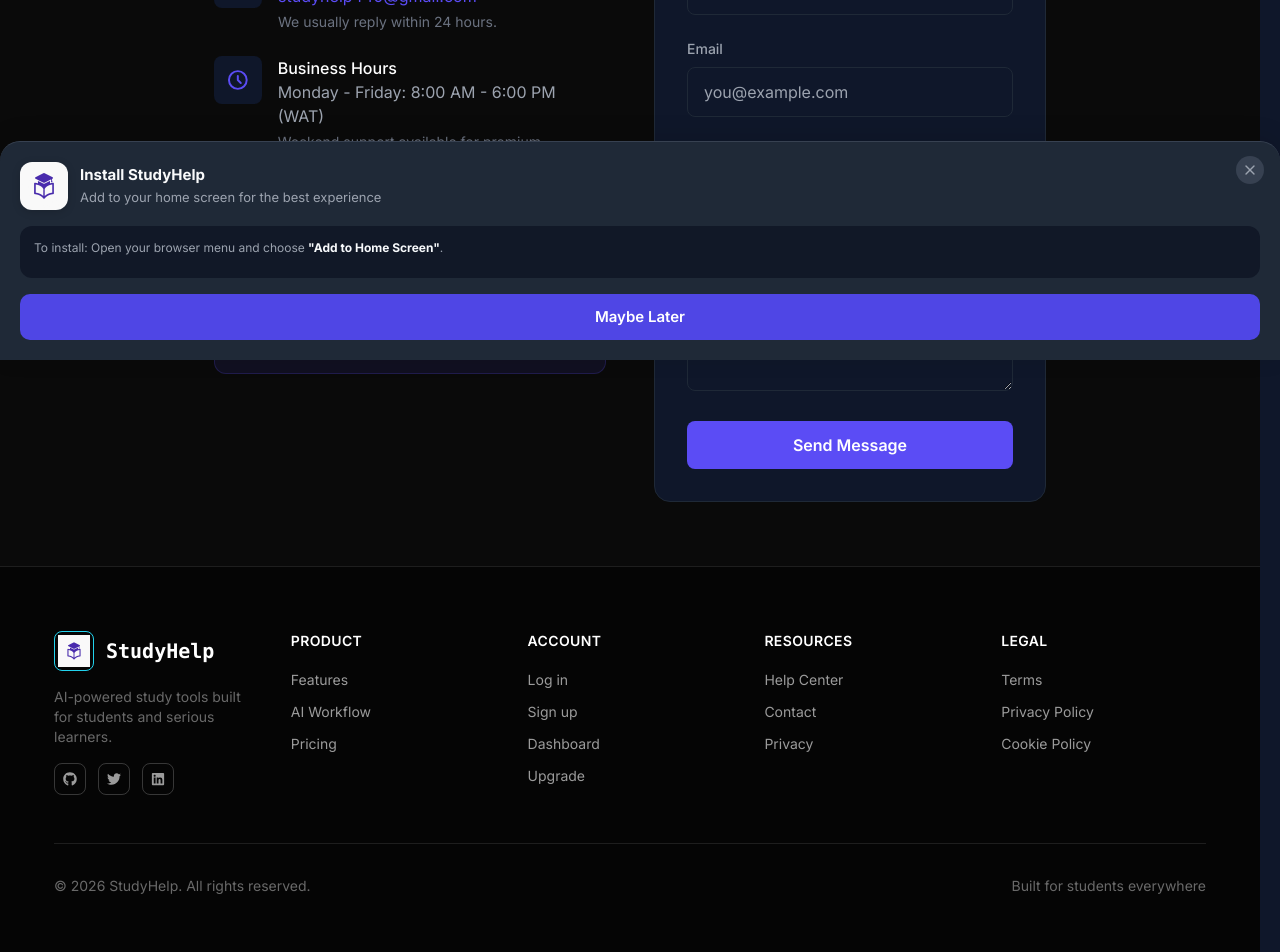
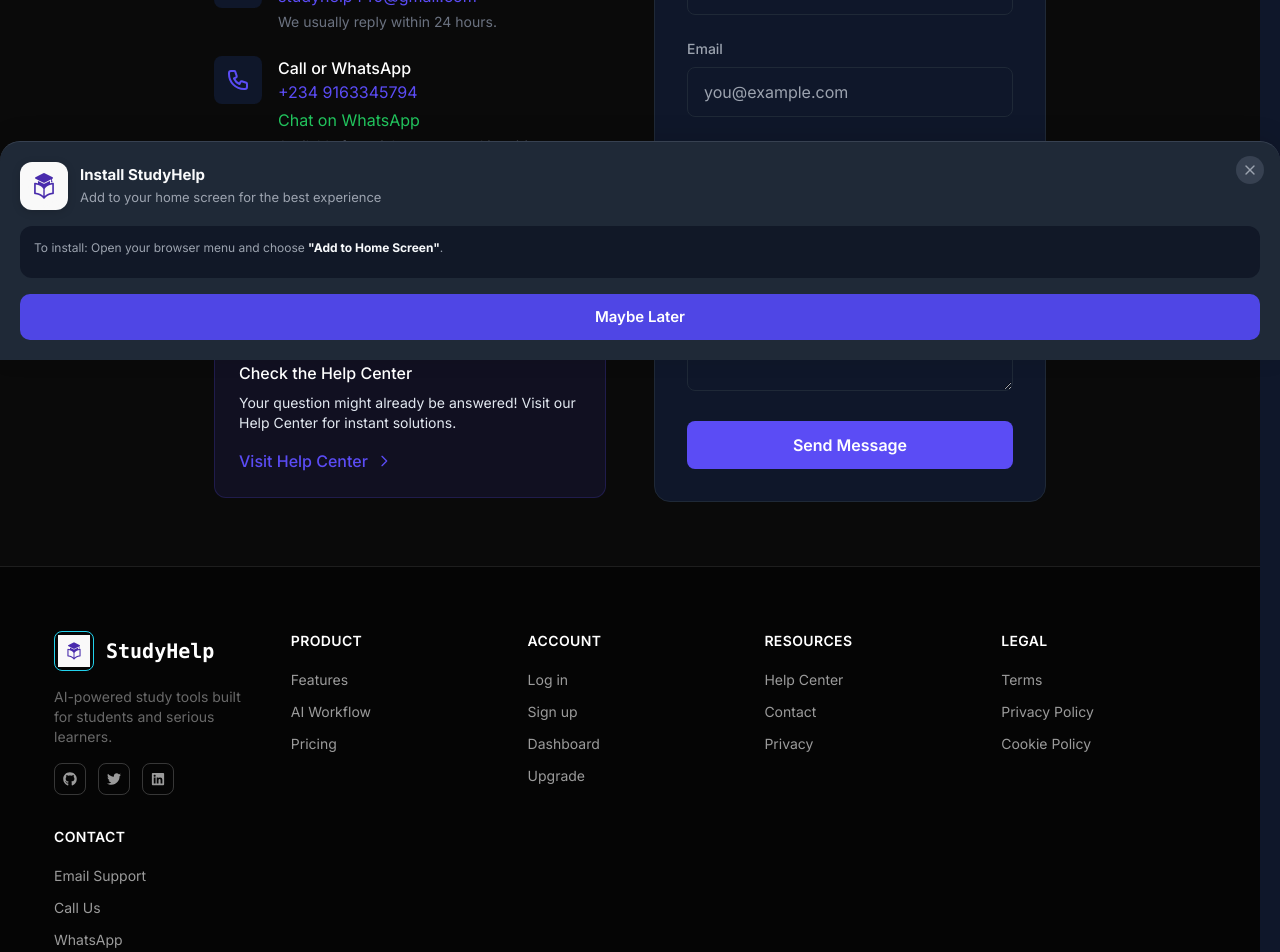
Before and after one commit to Viktor-Kode/studyhubv2, a Next.js app: page /contact in a window 1280 px wide. Shown: the part 440-1392 px from the top of the page. Built offline with nearby package versions, Linux system fonts and the light colour scheme; no server answers.

Commit message:
ntegrated your contact information

```diff
--- a/app/contact/page.tsx
+++ b/app/contact/page.tsx
@@ -26,6 +26,22 @@ export default function ContactPage() {
                   <h3 className="text-white font-medium">Email Support</h3>
                   <a href="mailto:studyhelp440@gmail.com" className="text-[#5B4CF5] hover:underline">studyhelp440@gmail.com</a>
                   <p className="text-sm text-zinc-500 mt-1">We usually reply within 24 hours.</p>
+                </div>
+              </div>
+
+              <div className="flex items-start gap-4">
+                <div className="p-3 bg-zinc-900 rounded-lg text-[#5B4CF5]">
+                  <svg className="w-6 h-6" fill="none" stroke="currentColor" viewBox="0 0 24 24"><path strokeLinecap="round" strokeLinejoin="round" strokeWidth="2" d="M3 5a2 2 0 012-2h3.28a1 1 0 01.948.684l1.498 4.493a1 1 0 01-.502 1.21l-2.257 1.13a11.042 11.042 0 005.516 5.516l1.13-2.257a1 1 0 011.21-.502l4.493 1.498a1 1 0 01.684.949V19a2 2 0 01-2 2h-1C9.716 21 3 14.284 3 6V5z"></path></svg>
+                </div>
+                <div>
+                  <h3 className="text-white font-medium">Call or WhatsApp</h3>
+                  <div className="flex flex-col gap-1">
+                    <a href="tel:+2349163345794" className="text-[#5B4CF5] hover:underline">+234 9163345794</a>
+                    <a href="https://wa.me/2349163345794" target="_blank" rel="noopener noreferrer" className="text-green-500 hover:underline flex items-center gap-1">
+                      Chat on WhatsApp
+                    </a>
+                  </div>
+                  <p className="text-sm text-zinc-500 mt-1">Available for quick support and inquiries.</p>
                 </div>
               </div>
 
--- a/app/dashboard/layout.tsx
+++ b/app/dashboard/layout.tsx
@@ -11,8 +11,9 @@ import {
     FiHome, FiBook, FiClock, FiCalendar, FiCreditCard,
     FiBarChart2, FiMenu, FiX, FiLogOut, FiAward,
     FiUser, FiSettings, FiSun, FiMoon, FiChevronDown,
-    FiGrid, FiFileText, FiCpu, FiBookOpen, FiShield, FiFile, FiUsers
+    FiGrid, FiFileText, FiCpu, FiBookOpen, FiShield, FiFile, FiUsers, FiPhone
 } from 'react-icons/fi'
+import { FaWhatsapp } from 'react-icons/fa'
 import { MdQuiz, MdSchool } from 'react-icons/md'
 import { BiCard } from 'react-icons/bi'
 import { useTimerStore } from '@/lib/store/timerStore'
@@ -143,6 +144,17 @@ export default function DashboardLayout({
 
                             <NotificationBell />
 
+                            {/* WhatsApp Support Quick Link */}
+                            <a
+                                href="https://wa.me/2349163345794"
+                                target="_blank"
+                                rel="noopener noreferrer"
+                                className="p-2 rounded-lg hover:bg-green-50 dark:hover:bg-green-900/20 text-green-600 transition"
+                                title="Chat on WhatsApp"
+                            >
+                                <FaWhatsapp className="text-xl" />
+                            </a>
+
                             {/* Theme Toggle */}
                             <button
                                 onClick={toggleTheme}
@@ -247,9 +259,32 @@ export default function DashboardLayout({
                             })}
                         </nav>
 
+                        {/* Support Section */}
+                        <div className="mt-auto px-4 py-6 border-t border-gray-100 dark:border-gray-700 min-w-0">
+                            <h4 className="text-xs font-bold text-gray-400 uppercase tracking-wider mb-4 px-2">Support</h4>
+                            <div className="space-y-2">
+                                <a
+                                    href="tel:+2349163345794"
+                                    className="flex items-center gap-3 px-4 py-2 text-sm font-medium text-gray-700 dark:text-gray-300 hover:bg-gray-50 dark:hover:bg-gray-700 rounded-lg transition"
+                                >
+                                    <FiPhone className="text-lg text-blue-600 dark:text-blue-400" />
+                                    <span>Call Support</span>
+                                </a>
+                                <a
+                                    href="https://wa.me/2349163345794"
+                                    target="_blank"
+                                    rel="noopener noreferrer"
+                                    className="flex items-center gap-3 px-4 py-2 text-sm font-medium text-gray-700 dark:text-gray-300 hover:bg-gray-50 dark:hover:bg-gray-700 rounded-lg transition"
+                                >
+                                    <FaWhatsapp className="text-lg text-green-500" />
+                                    <span>WhatsApp Support</span>
+                                </a>
+                            </div>
+                        </div>
+
                         {/* Download App Button */}
                         {!isInstalled && (
-                            <div className="mt-8 px-4 pb-4 min-w-0">
+                            <div className="mt-4 px-4 pb-4 min-w-0">
                                 <div className="bg-gradient-to-r from-blue-500 to-indigo-600 rounded-xl p-4 text-white shadow-lg relative overflow-hidden min-w-0">
                                     <div className="relative z-10 flex flex-col items-center text-center">
                                         <FiCpu className="text-3xl mb-2 opacity-90" />
--- a/components/dashboard/Sidebar.tsx
+++ b/components/dashboard/Sidebar.tsx
@@ -18,7 +18,10 @@ import {
   FaHistory,
   FaStickyNote,
   FaGraduationCap,
+  FaGraduationCap,
   FaTrophy,
+  FaPhone,
+  FaWhatsapp
 } from 'react-icons/fa'
 
 const studentMenuItems = [
@@ -104,9 +107,32 @@ export default function Sidebar({ isMobileOpen = false, onMobileClose }: Sidebar
         })}
       </nav>
 
+      {/* Support Section */}
+      <div className="mt-auto px-6 py-6 border-t border-gray-100 dark:border-gray-700">
+        <h4 className="text-xs font-bold text-gray-400 uppercase tracking-wider mb-4 px-2">Support</h4>
+        <div className="space-y-2">
+          <a
+            href="tel:+2349163345794"
+            className="flex items-center gap-3 px-4 py-2 text-sm font-medium text-gray-700 dark:text-gray-300 hover:bg-gray-100 dark:hover:bg-gray-700 rounded-lg transition"
+          >
+            <FaPhone className="text-lg text-blue-600 dark:text-blue-400" />
+            <span>Call Support</span>
+          </a>
+          <a
+            href="https://wa.me/2349163345794"
+            target="_blank"
+            rel="noopener noreferrer"
+            className="flex items-center gap-3 px-4 py-2 text-sm font-medium text-gray-700 dark:text-gray-300 hover:bg-gray-100 dark:hover:bg-gray-700 rounded-lg transition"
+          >
+            <FaWhatsapp className="text-lg text-green-500" />
+            <span>WhatsApp Support</span>
+          </a>
+        </div>
+      </div>
+
       {/* Download App Button */}
       {!isInstalled && (
-        <div className="mt-8 px-4">
+        <div className="mt-4 px-4">
           <div className="bg-gradient-to-r from-blue-500 to-indigo-600 rounded-xl p-4 text-white shadow-lg relative overflow-hidden">
             <div className="relative z-10 flex flex-col items-center text-center">
               <FaLaptop className="text-3xl mb-2 opacity-90" />
--- a/components/help/HelpChatbot.jsx
+++ b/components/help/HelpChatbot.jsx
@@ -24,6 +24,10 @@ const FIXED_ANSWERS = {
     'You earn points by participating in **Community** activities and completing learning tasks. The more you contribute (posting, answering, and helping others), the higher your points.',
   'how do i reset my password':
     'To reset your password, go to the login page and choose **Forgot Password**. Follow the prompts to verify your account and set a new password.',
+  'contact support':
+    'You can reach our support team via:\n\n- **Email:** studyhelp440@gmail.com\n- **Phone:** +234 9163345794\n- **WhatsApp:** [Chat with us](https://wa.me/2349163345794)',
+  'talk to support':
+    'You can reach our support team via:\n\n- **Email:** studyhelp440@gmail.com\n- **Phone:** +234 9163345794\n- **WhatsApp:** [Chat with us](https://wa.me/2349163345794)',
 }
 
 function normalizeText(text) {
@@ -78,9 +82,14 @@ const INITIAL_REPLIES = [
   'What is Study Mode',
   'How do I earn points',
   'How do I reset my password',
+  'Contact Support',
 ]
 
 const SYSTEM_PROMPT = `You are the StudyHelp onboarding assistant. Answer ONLY questions about how to navigate or use StudyHelp (dashboards, CBT/Study Mode, Community, Library, pricing, authentication, and features). Keep answers short and practical (max 3 sentences). Use **bold** for feature names.
+
+If the user wants to talk to a human or needs direct support, provide the following details:
+- Email: studyhelp440@gmail.com
+- Phone/WhatsApp: +234 9163345794
 
 If the user asks something unrelated (like learning topics or general knowledge), politely redirect them to the **AI Tutor** instead of answering the topic.`
 
--- a/components/sections/Footer.tsx
+++ b/components/sections/Footer.tsx
@@ -25,6 +25,11 @@ const footerLinks = {
     { label: 'Terms', href: '/terms' },
     { label: 'Privacy Policy', href: '/privacy-policy' },
     { label: 'Cookie Policy', href: '/cookie-policy' },
+  ],
+  Contact: [
+    { label: 'Email Support', href: 'mailto:studyhelp440@gmail.com' },
+    { label: 'Call Us', href: 'tel:+2349163345794' },
+    { label: 'WhatsApp', href: 'https://wa.me/2349163345794' },
   ],
 }
 
```
